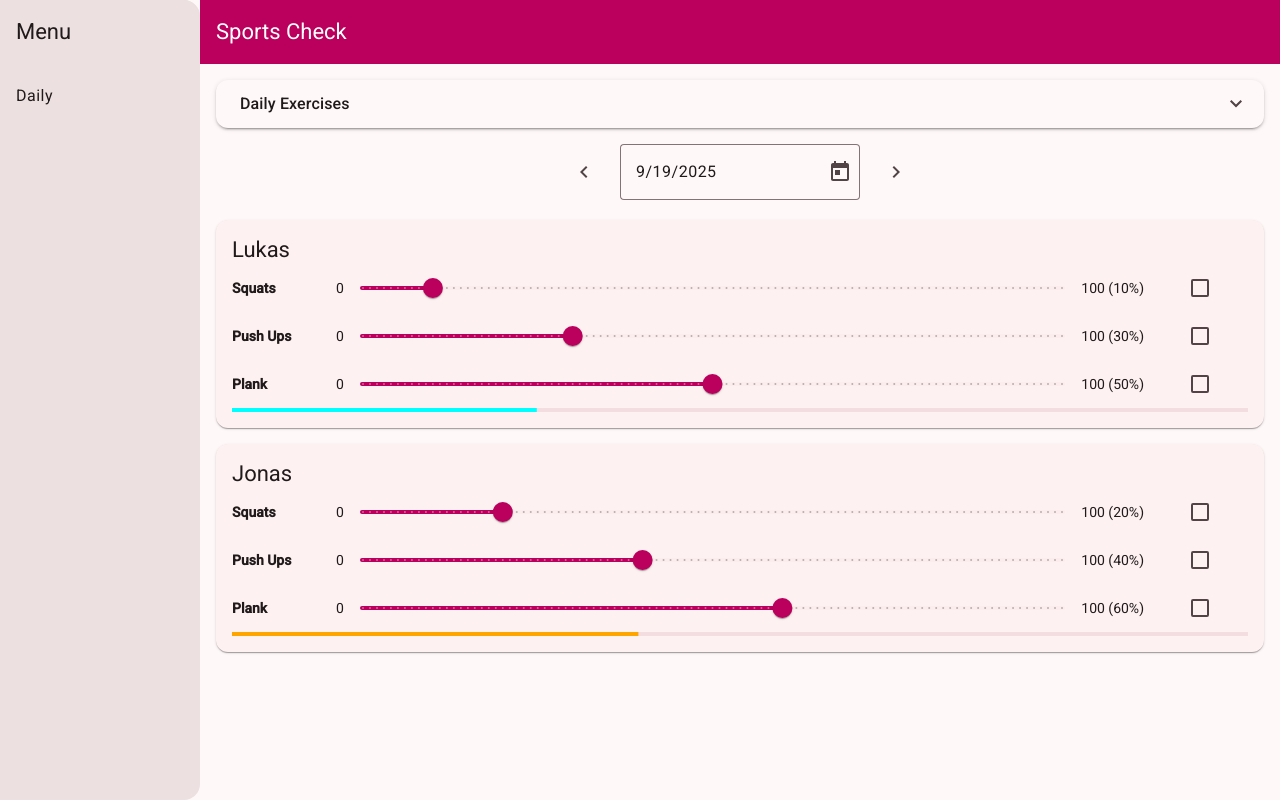
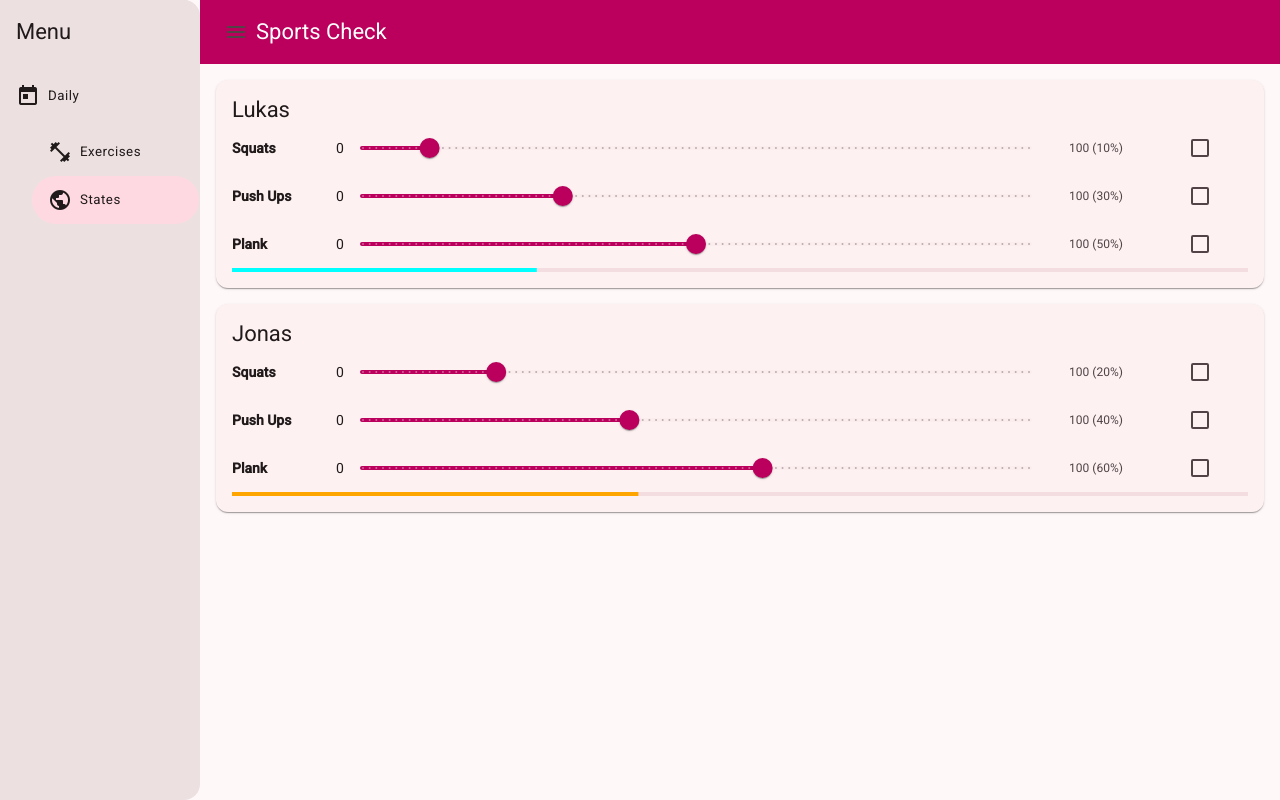
Before and after one commit to Decrowe/sport-check, an Angular app: page /daily/states in a window 1280 px wide. Before the commit this address led to /. Built offline with nearby package versions, Linux system fonts and the light colour scheme.

Commit message:
feat(sports-check): improved navigation

```diff
--- a/src/app/app.routes.ts
+++ b/src/app/app.routes.ts
@@ -2,11 +2,25 @@ import { Routes } from '@angular/router';
 
 export const routes: Routes = [
   {
-    path: '',
+    path: 'daily',
     loadComponent: () => import('@domains/daily').then((m) => m.Daily),
+    children: [
+      {
+        path: 'exercises',
+        loadComponent: () => import('@domains/daily/features').then((m) => m.Exercises),
+      },
+      {
+        path: 'states',
+        loadComponent: () => import('@domains/daily/features').then((m) => m.MemberStates),
+      },
+      {
+        path: '**',
+        redirectTo: 'states',
+      },
+    ],
   },
   {
     path: '**',
-    redirectTo: '',
+    redirectTo: 'daily',
   },
 ];
--- a/src/app/domains/daily/daily.html
+++ b/src/app/domains/daily/daily.html
@@ -1,23 +1 @@
-<div class="daily">
-  <section class="exercises-section">
-
-    <mat-expansion-panel #exercisesPanel>
-      <mat-expansion-panel-header>
-        <mat-panel-title>
-          Daily Exercises
-        </mat-panel-title>
-      </mat-expansion-panel-header>
-      <app-exercises></app-exercises>
-    </mat-expansion-panel>
-  </section>
-
-
-  <section class="toolbar-section">
-    <app-toolbar></app-toolbar>
-  </section>
-
-
-  <section class="member-section">
-    <app-member-states></app-member-states>
-  </section>
-</div>
+<router-outlet></router-outlet>
--- a/src/app/domains/daily/daily.scss
+++ b/src/app/domains/daily/daily.scss
@@ -1,14 +1,4 @@
-.daily {}
-
-
-.exercises-section {
-  margin: 1rem 1rem 0 1rem;
+:host {
+  display: block;
+  padding: 1rem;
 }
-
-.toolbar-section {
-  margin: 1rem 0 0 0;
-}
-
-.member-section {
-  margin: 0 1rem;
-}
--- a/src/app/domains/daily/daily.ts
+++ b/src/app/domains/daily/daily.ts
@@ -1,17 +1,11 @@
-import { Component, OnInit, viewChild } from '@angular/core';
-import { MatExpansionModule, MatExpansionPanel } from '@angular/material/expansion';
-import { Exercises, MemberStates, Toolbar } from '@domains/daily/features';
+import { Component } from '@angular/core';
+import { MatExpansionModule } from '@angular/material/expansion';
+import { RouterOutlet } from '@angular/router';
 
 @Component({
   selector: 'app-daily',
-  imports: [Exercises, MemberStates, Toolbar, MatExpansionModule],
+  imports: [MatExpansionModule, RouterOutlet],
   templateUrl: './daily.html',
   styleUrl: './daily.scss',
 })
-export class Daily implements OnInit {
-  readonly exercisesPanel = viewChild.required(MatExpansionPanel);
-
-  ngOnInit() {
-    this.exercisesPanel().expanded = false;
-  }
-}
+export class Daily {}
--- a/src/app/domains/daily/features/member-states/member-states.html
+++ b/src/app/domains/daily/features/member-states/member-states.html
@@ -19,7 +19,8 @@
           <input matSliderThumb [value]="state.progress"
             (change)="onProgressChanged(exercise.id, member.id, +$event.target.value)" />
         </mat-slider>
-        <span>{{exercise.target}} ({{getExerciseProgressPercantage(exercise.id, member.id)}}%)</span>
+        <span class="exercise__target-info">{{exercise.target}} ({{getExerciseProgressPercantage(exercise.id,
+          member.id)}}%)</span>
         <span class="exercise__complete">
           <mat-checkbox [checked]="getExerciseProgressPercantage(exercise.id, member.id) === 100"
             (change)="onProgressChanged(exercise.id, member.id, $event.checked ? exercise.target : 0)">
--- a/src/app/domains/daily/features/member-states/member-states.scss
+++ b/src/app/domains/daily/features/member-states/member-states.scss
@@ -27,7 +27,6 @@ mat-card {
     font-weight: 600;
   }
 
-
   &__progress-slider {
     flex-grow: 1;
 
@@ -39,6 +38,13 @@ mat-card {
     mat-slider {
       flex-grow: 1;
     }
+  }
+
+  &__target-info {
+    width: 6rem;
+    text-align: center;
+    font-size: 0.75rem;
+    color: var(--mat-sys-on-surface-variant);
   }
 
   &__complete {
--- /dev/null
+++ b/src/app/navigation/index.ts
@@ -0,0 +1,3 @@
+export * from './navigation.component';
+export * from './side-nav-config';
+export * from './side-nav-item';
--- a/src/app/navigation/navigation.component.html
+++ b/src/app/navigation/navigation.component.html
@@ -3,21 +3,41 @@
     [mode]="(isHandset$ | async) ? 'over' : 'side'" [opened]="(isHandset$ | async) === false">
     <mat-toolbar>Menu</mat-toolbar>
     <mat-nav-list>
-      <a mat-list-item href="daily">Daily</a>
-      <!-- <a mat-list-item href="#">Link 2</a> -->
-      <!-- <a mat-list-item href="#">Link 3</a> -->
+      @for (item of sidenavConfig().items; track item) {
+      <ng-container *ngTemplateOutlet="navItem; context: { $implicit: item }"></ng-container>
+      }
     </mat-nav-list>
+
   </mat-sidenav>
   <mat-sidenav-content>
     <mat-toolbar color="primary">
-      @if (isHandset$ | async) {
       <button type="button" aria-label="Toggle sidenav" matIconButton (click)="drawer.toggle()">
         <mat-icon aria-label="Side nav toggle icon">menu</mat-icon>
       </button>
-      }
       <span>Sports Check</span>
     </mat-toolbar>
     <router-outlet></router-outlet>
 
   </mat-sidenav-content>
 </mat-sidenav-container>
+
+
+
+<ng-template #navItem let-item>
+  <a mat-list-item [routerLink]="item.route" routerLinkActive="active-sidenav-item"
+    [routerLinkActiveOptions]="{ exact: true }">
+    <div class="navigation__anchor-content">
+      @if (item.icon) {
+      <mat-icon>{{ item.icon }}</mat-icon>
+      }
+      <span>{{ item.label }}</span>
+    </div>
+  </a>
+  @if (item.children && item.children.length) {
+  <mat-nav-list class="navigation__child-nav-list">
+    @for (child of item.children; track child) {
+    <ng-container *ngTemplateOutlet="navItem; context: { $implicit: child }"></ng-container>
+    }
+  </mat-nav-list>
+  }
+</ng-template>
--- a/src/app/navigation/navigation.component.scss
+++ b/src/app/navigation/navigation.component.scss
@@ -1,3 +1,28 @@
+.active-sidenav-item,
+.mat-nav-list .mat-list-item.active-sidenav-item {
+  background: var(--mat-sys-primary-container);
+  color: var(--mat-sys-on-primary-container);
+}
+
+.mat-nav-list .mat-list-item {
+  display: flex;
+  align-items: center;
+  gap: 0.5rem;
+}
+
+.navigation {
+  &__anchor-content {
+    display: flex;
+    align-items: center;
+    gap: 0.5rem;
+    font-size: smaller;
+  }
+
+  &__child-nav-list {
+    padding-left: 2rem;
+  }
+}
+
 .sidenav-container {
   height: 100%;
 }
--- a/src/app/navigation/navigation.component.ts
+++ b/src/app/navigation/navigation.component.ts
@@ -1,14 +1,37 @@
 import { BreakpointObserver, Breakpoints } from '@angular/cdk/layout';
-import { AsyncPipe } from '@angular/common';
-import { Component, inject } from '@angular/core';
+import { AsyncPipe, CommonModule } from '@angular/common';
+import { Component, inject, signal } from '@angular/core';
 import { MatButtonModule } from '@angular/material/button';
 import { MatIconModule } from '@angular/material/icon';
 import { MatListModule } from '@angular/material/list';
 import { MatSidenavModule } from '@angular/material/sidenav';
 import { MatToolbarModule } from '@angular/material/toolbar';
-import { RouterOutlet } from '@angular/router';
+import { RouterModule, RouterOutlet } from '@angular/router';
 import { Observable } from 'rxjs';
 import { map, shareReplay } from 'rxjs/operators';
+import { SideNavConfig } from './side-nav-config';
+import { SideNavItem } from './side-nav-item';
+
+const SideNavDailyExercises: SideNavItem = {
+  label: 'Exercises',
+  route: 'daily/exercises',
+  icon: 'fitness_center',
+};
+const SideNavDailyStates: SideNavItem = {
+  label: 'States',
+  route: 'daily/states',
+  icon: 'public',
+};
+const SideNavDaily: SideNavItem = {
+  label: 'Daily',
+  route: 'daily',
+  icon: 'today',
+  children: [SideNavDailyExercises, SideNavDailyStates],
+};
+
+const SideNav: SideNavConfig = {
+  items: [SideNavDaily],
+};
 
 @Component({
   selector: 'app-navigation',
@@ -22,6 +45,8 @@ import { map, shareReplay } from 'rxjs/operators';
     MatIconModule,
     AsyncPipe,
     RouterOutlet,
+    CommonModule,
+    RouterModule,
   ],
 })
 export class NavigationComponent {
@@ -31,4 +56,6 @@ export class NavigationComponent {
     map((result) => result.matches),
     shareReplay()
   );
+
+  readonly sidenavConfig = signal<SideNavConfig>(SideNav);
 }
--- /dev/null
+++ b/src/app/navigation/side-nav-config.ts
@@ -0,0 +1,5 @@
+import { SideNavItem } from './side-nav-item';
+
+export type SideNavConfig = {
+  items: SideNavItem[];
+};
--- /dev/null
+++ b/src/app/navigation/side-nav-item.ts
@@ -0,0 +1,6 @@
+export type SideNavItem = {
+  label: string;
+  route: string;
+  icon?: string;
+  children?: SideNavItem[];
+};
```
